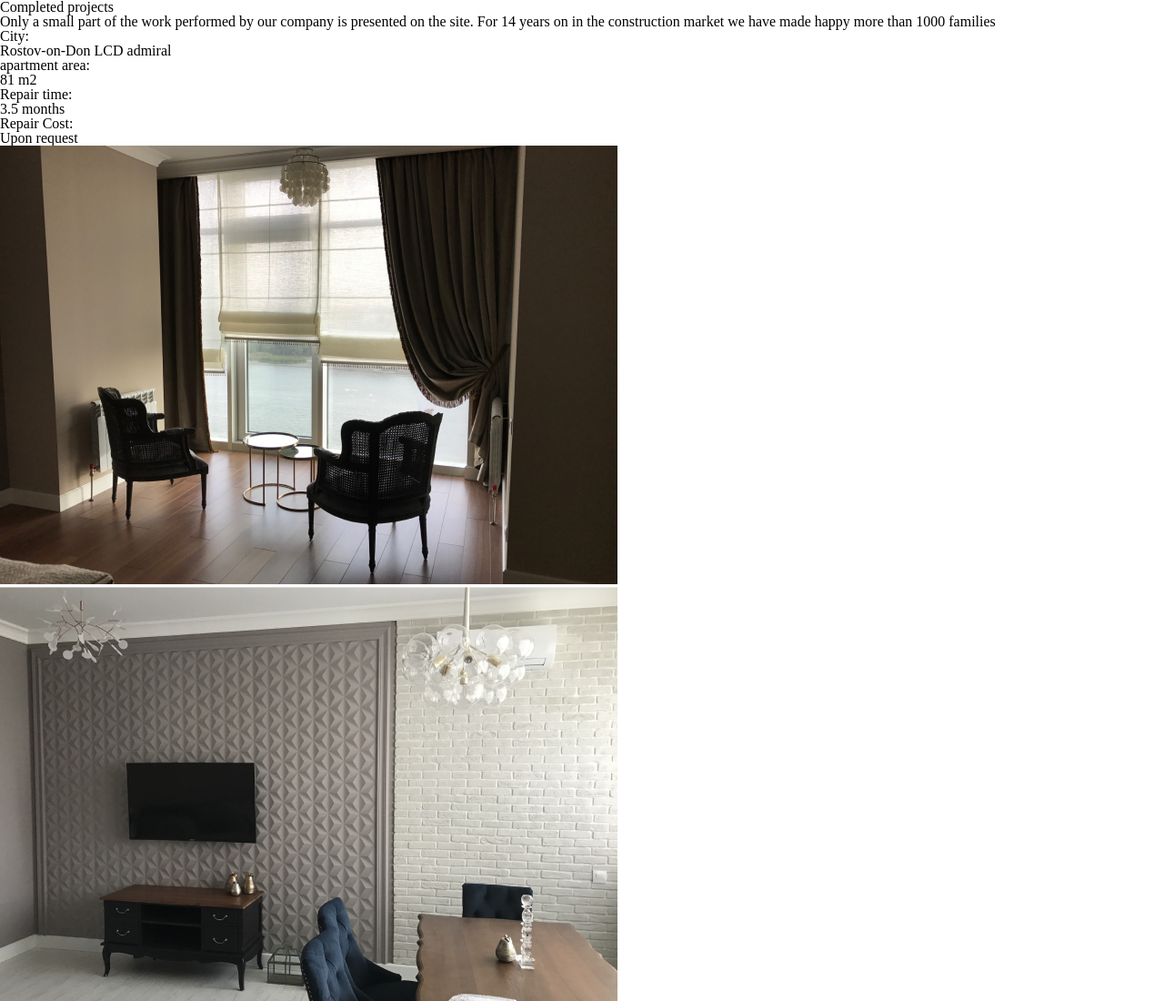
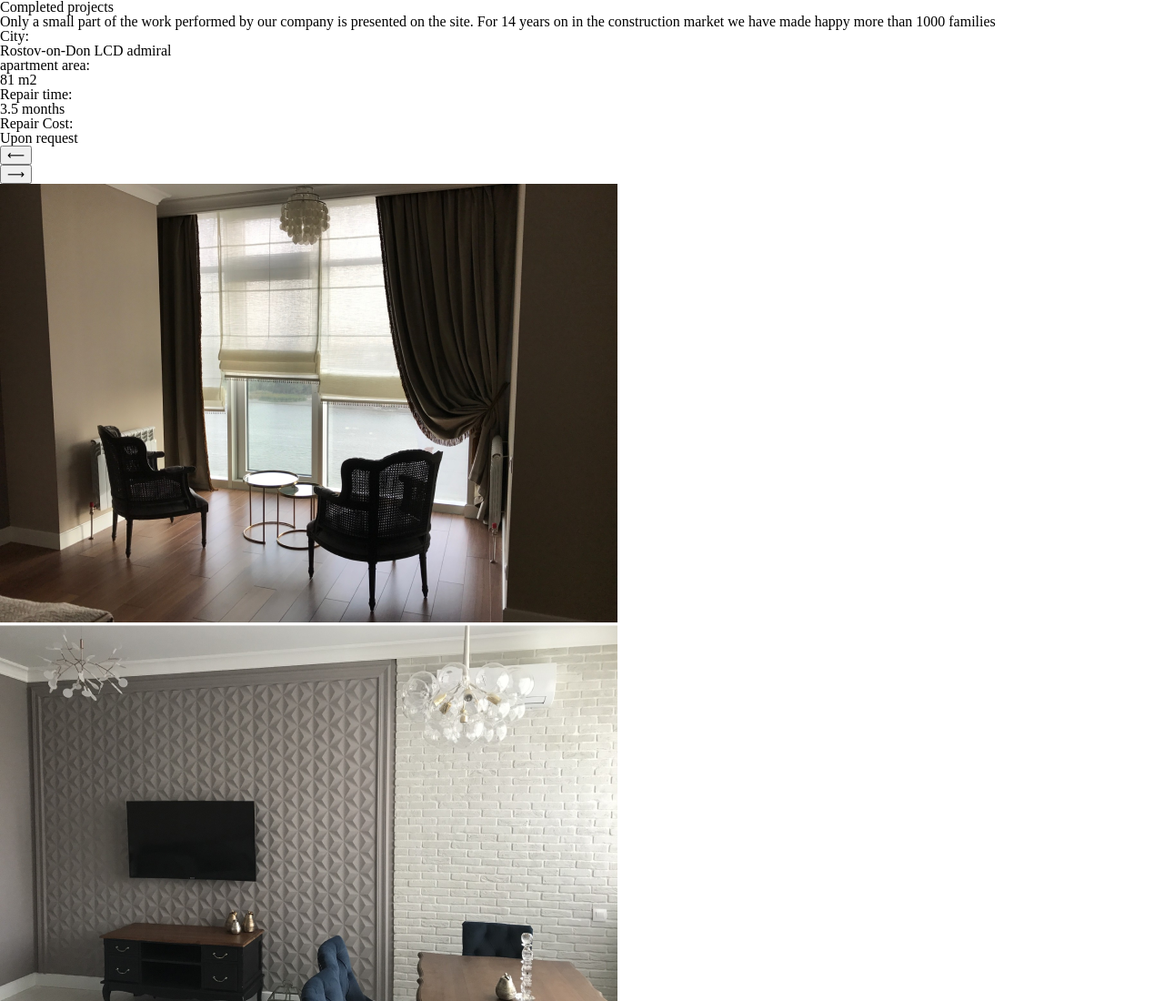
Before and after one commit to Shisha1536/Slider, a plain HTML site: page index.html in a window 1280 px wide. Shown: the top 1100 px of the page at 91% size. Drawn offline with Linux system fonts and the light colour scheme.

Commit message:
inf arrow

```diff
--- a/index.html
+++ b/index.html
@@ -33,11 +33,10 @@
                         </li>
                     </ul>
                     <div class="switch">
-
+                        <button class="prev-button" aria-label="Посмотреть предыдущий слайд">&#10229;</button>
                         <div id="points">
-
                         </div>
-
+                        <button class="next-button" aria-label="Посмотреть следующий слайд">&#10230;</button>
                     </div>
                 </div>
                 <div class="slider">
```
